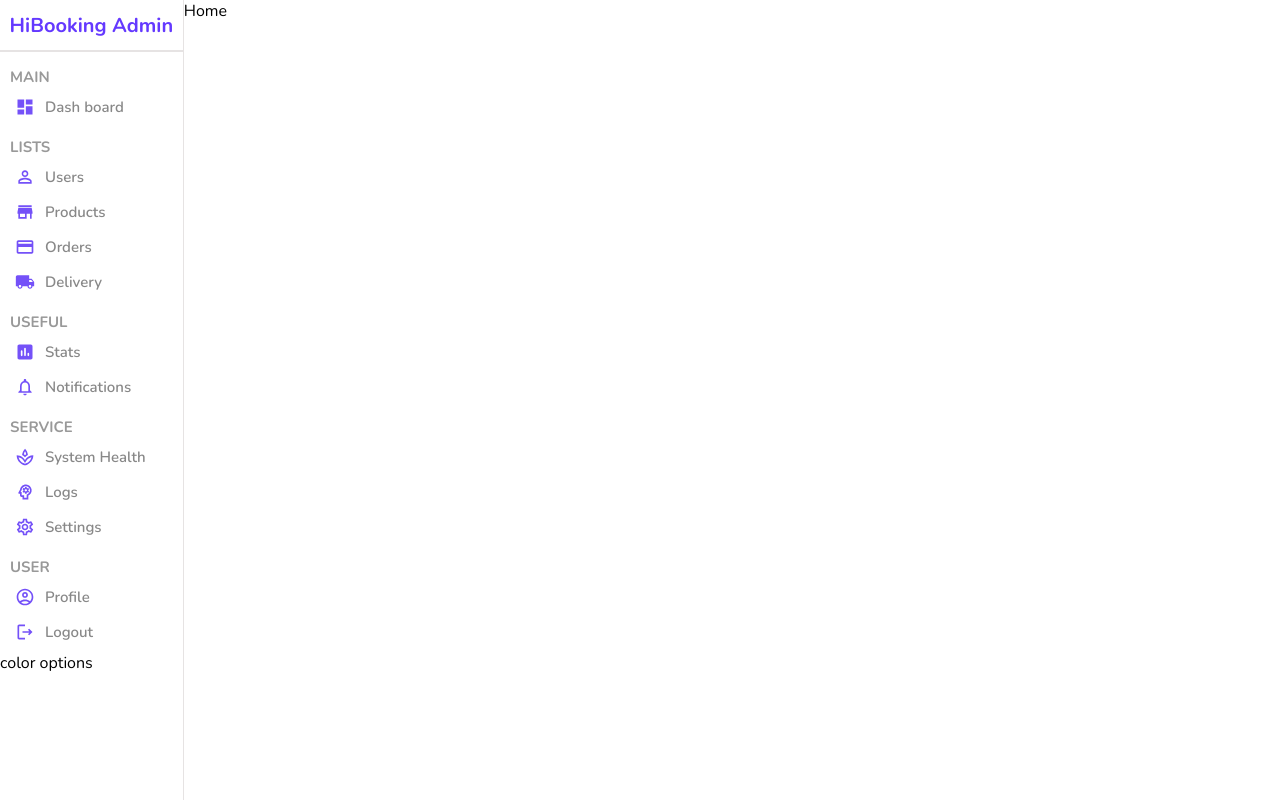
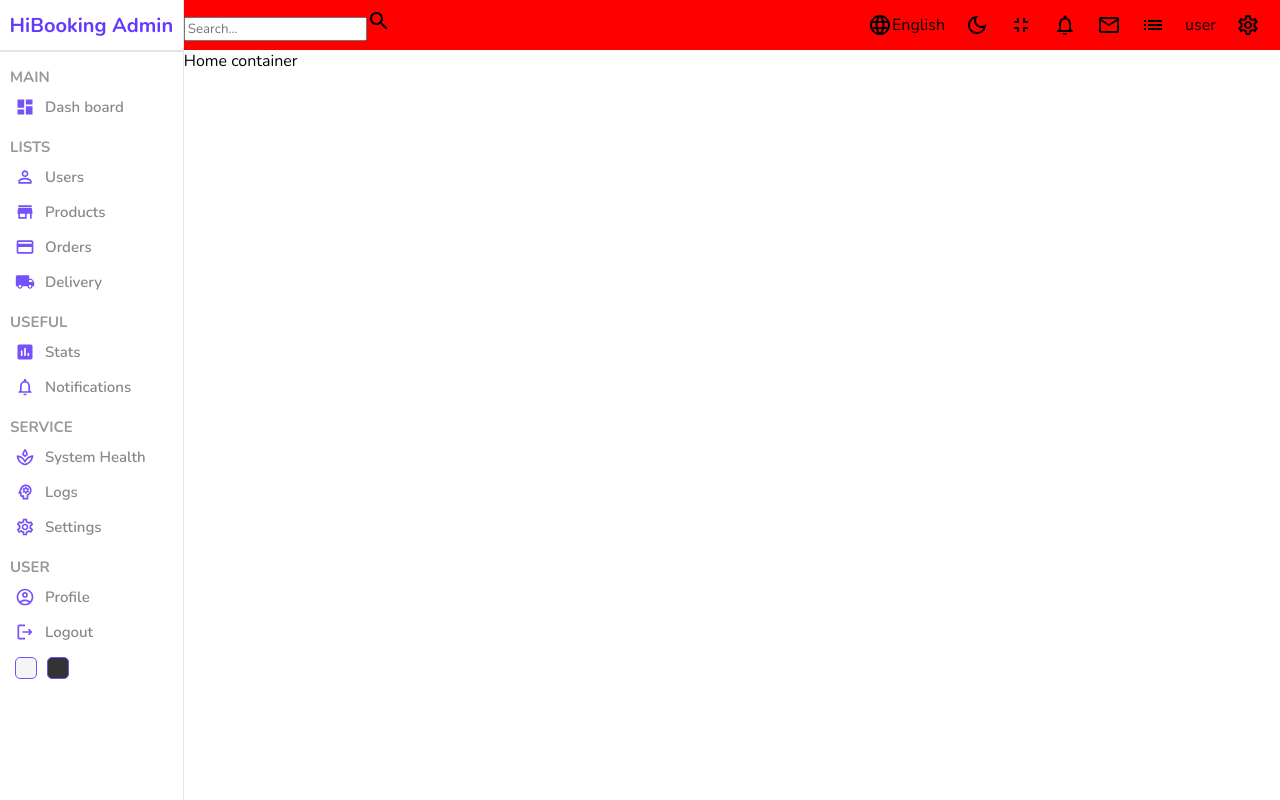
Before and after one commit to vuphuong1794/React-Admin, a React (Create React App) app in the folder my-app/: page / in a window 1280 px wide. Built offline with nearby package versions, Linux system fonts and the light colour scheme.

Commit message:
add navbar

```diff
--- a/my-app/src/components/navbar/Navbar.jsx
+++ b/my-app/src/components/navbar/Navbar.jsx
@@ -1,7 +1,50 @@
 import React from "react";
+import SearchOutlinedIcon from "@mui/icons-material/SearchOutlined";
+import LanguageOutlinedIcon from "@mui/icons-material/LanguageOutlined";
+import DarkModeOutlinedIcon from "@mui/icons-material/DarkModeOutlined";
+import FullscreenExitOutlinedIcon from "@mui/icons-material/FullscreenExitOutlined";
+import NotificationsNoneOutlinedIcon from "@mui/icons-material/NotificationsNoneOutlined";
+import MailOutlineOutlinedIcon from "@mui/icons-material/MailOutlineOutlined";
+import ListOutlinedIcon from "@mui/icons-material/ListOutlined";
+import SettingsOutlinedIcon from "@mui/icons-material/SettingsOutlined";
+import "./navbar.scss";
 
 const Navbar = () => {
-  return <div>Navbar</div>;
+  return (
+    <div className="navbar">
+      <div className="wrapper">
+        <div className="search">
+          <input type="text" placeholder="Search..." />
+          <SearchOutlinedIcon />
+        </div>
+        <div className="items">
+          <div className="item">
+            <LanguageOutlinedIcon className="icon" />
+            English
+          </div>
+          <div className="item">
+            <DarkModeOutlinedIcon className="icon" />
+          </div>
+          <div className="item">
+            <FullscreenExitOutlinedIcon className="icon" />
+          </div>
+          <div className="item">
+            <NotificationsNoneOutlinedIcon className="icon" />
+          </div>
+          <div className="item">
+            <MailOutlineOutlinedIcon className="icon" />
+          </div>
+          <div className="item">
+            <ListOutlinedIcon className="icon" />
+          </div>
+          <div className="item">user</div>
+          <div className="item">
+            <SettingsOutlinedIcon className="icon" />
+          </div>
+        </div>
+      </div>
+    </div>
+  );
 };
 
 export default Navbar;
--- a/my-app/src/components/navbar/navbar.scss
+++ b/my-app/src/components/navbar/navbar.scss
@@ -0,0 +1,24 @@
+.navbar {
+  background-color: red;
+  height: 50px;
+  display: flex;
+  align-items: center;
+  .wrapper {
+    width: 100%;
+    display: flex;
+    align-items: center;
+    justify-content: space-between;
+  }
+
+  .items {
+    display: flex;
+    align-items: center;
+
+    .item {
+      display: flex;
+      align-items: center;
+      position: relative;
+      margin-right: 20px;
+    }
+  }
+}
--- a/my-app/src/components/sidebar/Sidebar.jsx
+++ b/my-app/src/components/sidebar/Sidebar.jsx
@@ -11,12 +11,15 @@ import PsychologyOutlinedIcon from "@mui/icons-material/PsychologyOutlined";
 import SettingsOutlinedIcon from "@mui/icons-material/SettingsOutlined";
 import AccountCircleOutlinedIcon from "@mui/icons-material/AccountCircleOutlined";
 import LogoutOutlinedIcon from "@mui/icons-material/LogoutOutlined";
+import { Link } from "react-router-dom";
 
 const Sidebar = () => {
   return (
     <div className="sidebar">
       <div className="top">
-        <span className="logo">HiBooking Admin</span>
+        <Link to="/" style={{ textDecoration: "none" }}>
+          <span className="logo">HiBooking Admin</span>
+        </Link>
       </div>
       <hr />
       <div className="center">
@@ -76,7 +79,10 @@ const Sidebar = () => {
           </li>
         </ul>
       </div>
-      <div className="bottom">color options</div>
+      <div className="bottom">
+        <div className="colorOptions"></div>
+        <div className="colorOptions"></div>
+      </div>
     </div>
   );
 };
--- a/my-app/src/components/sidebar/sidebar.scss
+++ b/my-app/src/components/sidebar/sidebar.scss
@@ -56,6 +56,32 @@
           color: #888;
           margin-left: 10px;
         }
+
+        &:hover {
+          background-color: #ece8ff;
+        }
+      }
+    }
+  }
+
+  .bottom {
+    display: flex;
+    align-items: center;
+    padding-left: 10px;
+
+    .colorOptions {
+      width: 20px;
+      height: 20px;
+      border: 1px solid #7451f8;
+      cursor: pointer;
+      margin: 5px;
+      border-radius: 5px;
+
+      &:nth-child(1) {
+        background-color: whitesmoke;
+      }
+      &:nth-child(2) {
+        background-color: #333;
       }
     }
   }
--- a/my-app/src/pages/home/Home.jsx
+++ b/my-app/src/pages/home/Home.jsx
@@ -7,7 +7,10 @@ const Home = () => {
   return (
     <div className="home">
       <Sidebar />
-      <div className="homeContainer">Home</div>
+      <div className="homeContainer">
+        <Navbar />
+        Home container
+      </div>
     </div>
   );
 };
```
